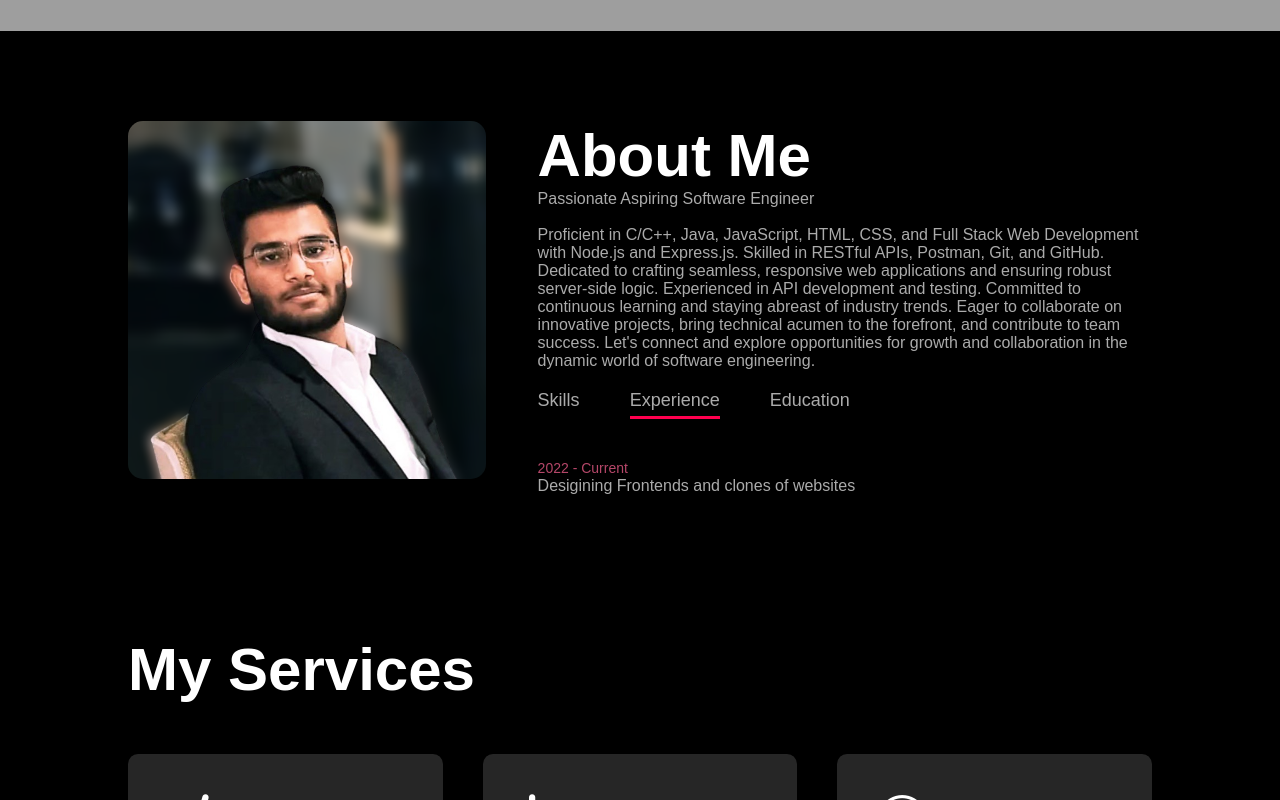
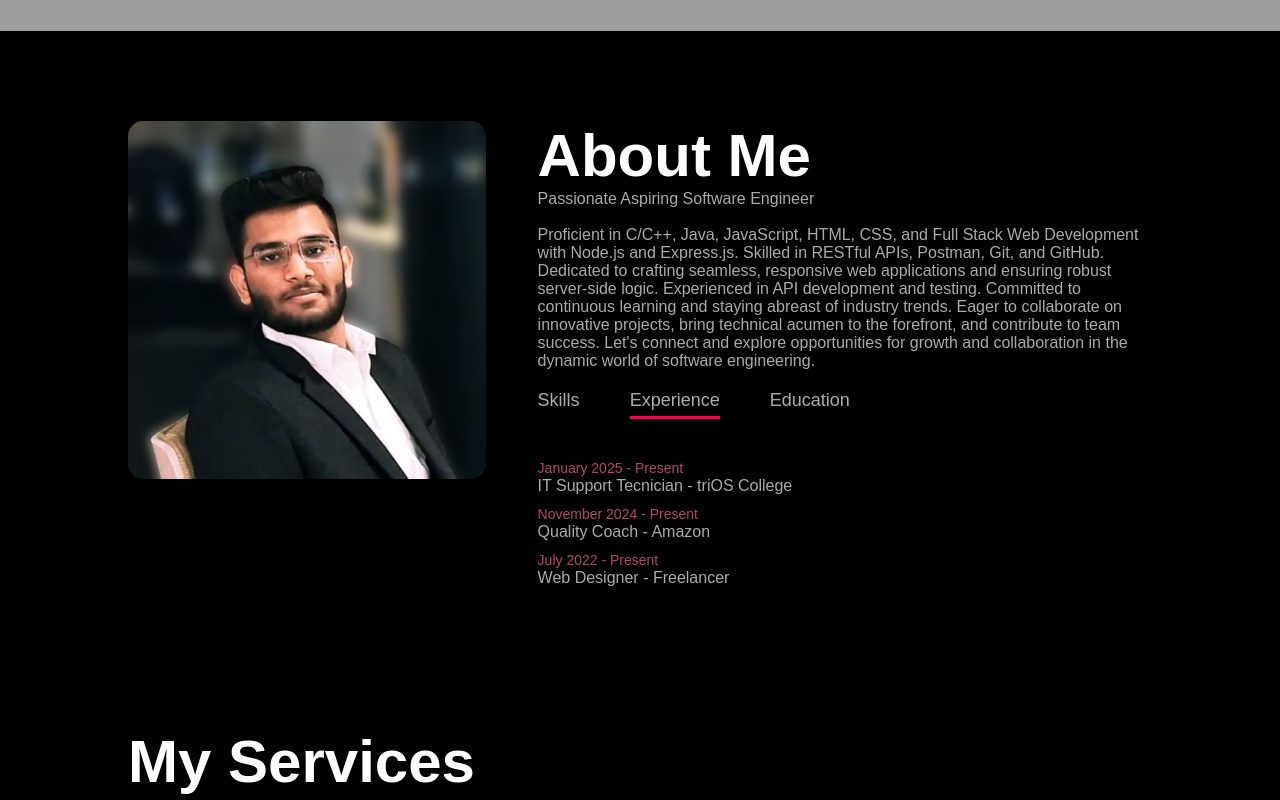
Before and after one commit to thegautamarora7/Personal-Portfolio, a plain HTML site: page index.html in a window 1280 px wide. Both pictures are taken after a click on the element "Experience". Shown: the part 769-1569 px from the top of the page. Drawn offline with Linux system fonts and the light colour scheme; grey boxes are pictures that could not be loaded.

```diff
--- a/index.html
+++ b/index.html
@@ -95,13 +95,15 @@ typeRole();
                     </div>
                     <div class="tab-contents" id="experience">
                         <ul>
-                            <li><span>2022 - Current</span><br>Desigining Frontends and clones of websites</li>
+                            <li><span>January 2025 - Present</span><br>IT Support Tecnician - triOS College</li>
+                            <li><span>November 2024 - Present</span><br>Quality Coach - Amazon</li>
+                            <li><span>July 2022 - Present</span><br>Web Designer - Freelancer</li>
 
                         </ul>
                     </div>
                     <div class="tab-contents" id="education">
                         <ul>
-                            <li><span>2023 - Current</span><br>Mohawk College - Computer System Technician Software Support</li>
+                            <li><span>2023 - Present</span><br>Mohawk College - Computer System Technician Software Support</li>
                             <li><span>2016 - 2022</span><br>DCM Group of Schools - High School</li>
                             <li><span>2009 - 2016</span><br>RSD Raj Rattan Public School - Elementary</li>
                         </ul>
```
